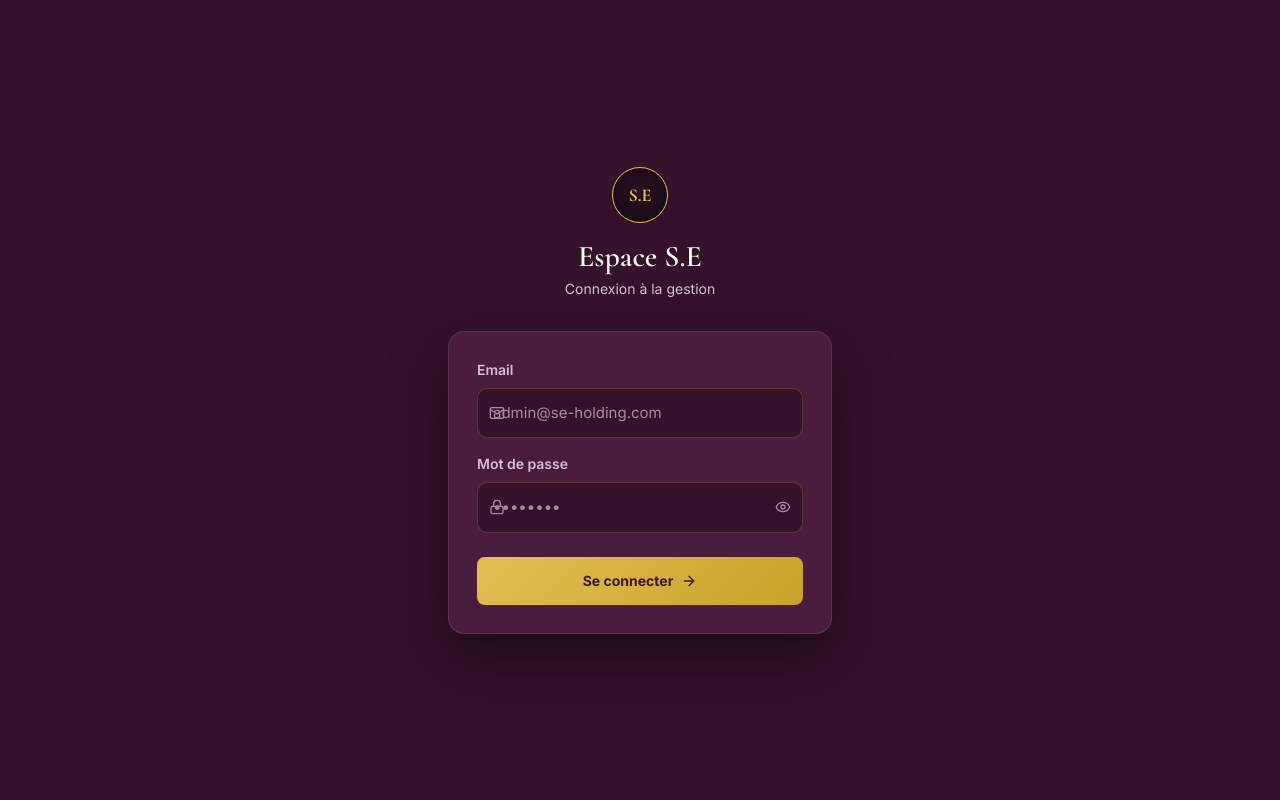
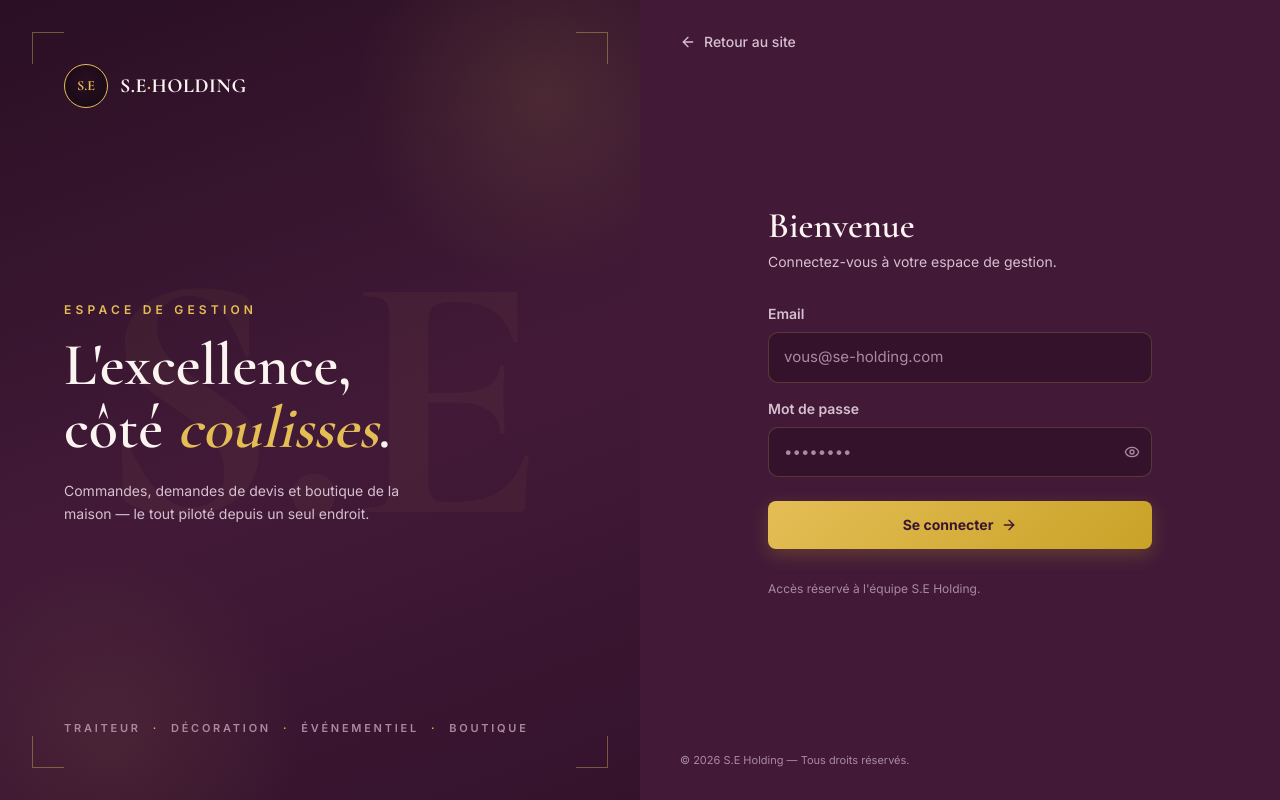
Before and after one commit to Sende45/S.E, a Next.js app: page /login in a window 1280 px wide. Built offline with nearby package versions, Linux system fonts and the light colour scheme.

Commit message:
ajout des nouvelles modifications des fichiers

```diff
--- a/src/app/globals.css
+++ b/src/app/globals.css
@@ -92,3 +92,13 @@ html.light {
   border-color: var(--gold);
   box-shadow: 0 0 0 3px rgba(201, 162, 39, 0.15);
 }
+/* Empêche le fond blanc de l'auto-remplissage Chrome/Safari
+   et conserve la couleur du thème sur les champs .se-input */
+.se-input:-webkit-autofill,
+.se-input:-webkit-autofill:hover,
+.se-input:-webkit-autofill:focus {
+  -webkit-text-fill-color: var(--text);
+  -webkit-box-shadow: 0 0 0 1000px var(--bg) inset;
+  caret-color: var(--text);
+  transition: background-color 9999s ease-in-out 0s;
+}
--- a/src/app/login/page.tsx
+++ b/src/app/login/page.tsx
@@ -1,8 +1,9 @@
 "use client";
 
 import { useState } from "react";
+import Link from "next/link";
 import { useRouter } from "next/navigation";
-import { Lock, Mail, ArrowRight, Eye, EyeOff } from "lucide-react";
+import { ArrowRight, Eye, EyeOff, ArrowLeft } from "lucide-react";
 
 export default function LoginPage() {
   const router = useRouter();
@@ -27,7 +28,9 @@ export default function LoginPage() {
       const data = await res.json().catch(() => ({}));
 
       if (!res.ok) {
-        throw new Error(data.message || `Connexion impossible (code ${res.status})`);
+        throw new Error(
+          data.message || `Connexion impossible (code ${res.status})`
+        );
       }
       router.push("/dashboard");
       router.refresh();
@@ -39,47 +42,127 @@ export default function LoginPage() {
   };
 
   return (
-    <div className="grid min-h-screen place-items-center px-6">
-      <div className="w-full max-w-sm">
-        <div className="mb-8 text-center">
-          <span className="mx-auto mb-4 grid h-14 w-14 place-items-center rounded-full border border-[var(--gold)] bg-[radial-gradient(circle_at_50%_40%,#2a0f24,#140812)] font-display text-lg font-bold text-[var(--gold)]">
+    <div className="grid min-h-screen lg:grid-cols-2">
+      {/* ===== Panneau maison (gauche, desktop) ===== */}
+      <aside className="relative hidden overflow-hidden bg-[linear-gradient(160deg,#2a0f24_0%,#421A38_55%,#34122C_100%)] lg:block">
+        {/* Halos dorés */}
+        <div className="pointer-events-none absolute -right-24 -top-24 h-96 w-96 rounded-full bg-[radial-gradient(circle,var(--gold),transparent_70%)] opacity-[0.12]" />
+        <div className="pointer-events-none absolute -bottom-32 -left-20 h-96 w-96 rounded-full bg-[radial-gradient(circle,var(--gold),transparent_70%)] opacity-[0.08]" />
+
+        {/* Monogramme en filigrane */}
+        <span className="pointer-events-none absolute left-1/2 top-1/2 -translate-x-1/2 -translate-y-1/2 select-none font-display text-[22rem] font-bold leading-none text-[var(--gold)] opacity-[0.04]">
           S.E
         </span>
-          <h1 className="font-display text-3xl font-semibold">Espace S.E</h1>
-          <p className="mt-1 text-sm text-[var(--muted)]">Connexion à la gestion</p>
+
+        {/* Coins « carton d'invitation » */}
+        <span className="absolute left-8 top-8 h-8 w-8 border-l border-t border-[var(--gold)]/40" />
+        <span className="absolute right-8 top-8 h-8 w-8 border-r border-t border-[var(--gold)]/40" />
+        <span className="absolute bottom-8 left-8 h-8 w-8 border-b border-l border-[var(--gold)]/40" />
+        <span className="absolute bottom-8 right-8 h-8 w-8 border-b border-r border-[var(--gold)]/40" />
+
+        {/* Contenu */}
+        <div className="relative flex h-full flex-col justify-between p-12 xl:p-16">
+          <div className="flex items-center gap-3">
+            <span className="grid h-11 w-11 place-items-center rounded-full border border-[var(--gold)] bg-[radial-gradient(circle_at_50%_40%,#2a0f24,#140812)] font-display text-sm font-bold text-[var(--gold)]">
+              S.E
+            </span>
+            <span className="font-display text-xl font-bold tracking-wide">
+              S.E<span className="text-[var(--gold)]">·</span>HOLDING
+            </span>
           </div>
 
-        <form
-          onSubmit={handleSubmit}
-          className="rounded-2xl border border-[var(--border-soft)] bg-[var(--surface)] p-7 shadow-[var(--shadow)]"
+          <div>
+            <p className="mb-4 text-xs font-semibold uppercase tracking-[0.35em] text-[var(--gold)]">
+              Espace de gestion
+            </p>
+            <h2 className="max-w-md font-display text-5xl font-semibold leading-[1.05] xl:text-6xl">
+              L'excellence,
+              <br />
+              côté <em className="italic text-[var(--gold)]">coulisses</em>.
+            </h2>
+            <p className="mt-5 max-w-sm text-sm leading-relaxed text-[var(--muted)]">
+              Commandes, demandes de devis et boutique de la maison — le tout
+              piloté depuis un seul endroit.
+            </p>
+          </div>
+
+          <div className="flex flex-wrap items-center gap-x-3 gap-y-2 text-[11px] font-semibold uppercase tracking-[0.25em] text-[var(--faint)]">
+            <span>Traiteur</span>
+            <span className="text-[var(--gold)]">·</span>
+            <span>Décoration</span>
+            <span className="text-[var(--gold)]">·</span>
+            <span>Événementiel</span>
+            <span className="text-[var(--gold)]">·</span>
+            <span>Boutique</span>
+          </div>
+        </div>
+      </aside>
+
+      {/* ===== Formulaire (droite) ===== */}
+      <main className="relative flex flex-col bg-[var(--bg-2)] px-6 py-8 sm:px-10">
+        <div className="flex justify-start">
+          <Link
+            href="/"
+            className="inline-flex items-center gap-2 text-sm font-medium text-[var(--muted)] transition hover:text-[var(--gold)]"
           >
+            <ArrowLeft className="h-4 w-4" />
+            Retour au site
+          </Link>
+        </div>
+
+        <div className="flex flex-1 items-center justify-center">
+          <div className="w-full max-w-sm py-10">
+            {/* En-tête */}
+            <div className="mb-8 text-center lg:text-left">
+              <span className="mx-auto mb-5 grid h-14 w-14 place-items-center rounded-full border border-[var(--gold)] bg-[radial-gradient(circle_at_50%_40%,#2a0f24,#140812)] font-display text-lg font-bold text-[var(--gold)] lg:hidden">
+                S.E
+              </span>
+              <h1 className="font-display text-4xl font-semibold">Bienvenue</h1>
+              <p className="mt-1.5 text-sm text-[var(--muted)]">
+                Connectez-vous à votre espace de gestion.
+              </p>
+            </div>
+
+            <form onSubmit={handleSubmit}>
               {erreur && (
-            <div className="mb-4 rounded-lg border border-red-500/30 bg-red-500/10 p-3 text-sm text-red-400">
+                <div className="mb-5 rounded-lg border border-red-500/30 bg-red-500/10 p-3 text-sm text-red-400">
                   {erreur}
                 </div>
               )}
 
-          <label className="mb-2 block text-sm font-semibold text-[var(--muted)]">Email</label>
+              <label
+                htmlFor="email"
+                className="mb-2 block text-sm font-semibold text-[var(--muted)]"
+              >
+                Email
+              </label>
               <div className="relative mb-4">
-            <Mail className="absolute left-3 top-1/2 h-4 w-4 -translate-y-1/2 text-[var(--faint)]" />
                 <input
+                  id="email"
                   type="email"
+                  autoComplete="email"
                   value={email}
                   onChange={(e) => setEmail(e.target.value)}
-              className="se-input pl-10"
-              placeholder="admin@se-holding.com"
+                  className="se-input"
+                  placeholder="vous@se-holding.com"
                   required
                 />
               </div>
 
-          <label className="mb-2 block text-sm font-semibold text-[var(--muted)]">Mot de passe</label>
+              <label
+                htmlFor="motdepasse"
+                className="mb-2 block text-sm font-semibold text-[var(--muted)]"
+              >
+                Mot de passe
+              </label>
               <div className="relative mb-6">
-            <Lock className="absolute left-3 top-1/2 h-4 w-4 -translate-y-1/2 text-[var(--faint)]" />
                 <input
+                  id="motdepasse"
                   type={voirMdp ? "text" : "password"}
+                  autoComplete="current-password"
                   value={motDePasse}
                   onChange={(e) => setMotDePasse(e.target.value)}
-              className="se-input pl-10 pr-10"
+                  className="se-input pr-10"
                   placeholder="••••••••"
                   required
                 />
@@ -87,21 +170,43 @@ export default function LoginPage() {
                   type="button"
                   onClick={() => setVoirMdp((v) => !v)}
                   className="absolute right-3 top-1/2 -translate-y-1/2 text-[var(--faint)] transition-colors hover:text-[var(--gold)]"
-              aria-label={voirMdp ? "Masquer le mot de passe" : "Afficher le mot de passe"}
+                  aria-label={
+                    voirMdp ? "Masquer le mot de passe" : "Afficher le mot de passe"
+                  }
                 >
-              {voirMdp ? <EyeOff className="h-4 w-4" /> : <Eye className="h-4 w-4" />}
+                  {voirMdp ? (
+                    <EyeOff className="h-4 w-4" />
+                  ) : (
+                    <Eye className="h-4 w-4" />
+                  )}
                 </button>
               </div>
 
               <button
                 type="submit"
                 disabled={chargement}
-            className="flex w-full items-center justify-center gap-2 rounded-lg bg-[linear-gradient(135deg,var(--gold),var(--gold-deep))] px-6 py-3.5 text-sm font-bold text-[#3A1631] transition-transform hover:-translate-y-0.5 disabled:opacity-60"
+                className="flex w-full items-center justify-center gap-2 rounded-lg bg-[linear-gradient(135deg,var(--gold),var(--gold-deep))] px-6 py-3.5 text-sm font-bold text-[#3A1631] shadow-[0_6px_18px_rgba(201,162,39,0.25)] transition-transform hover:-translate-y-0.5 disabled:cursor-not-allowed disabled:opacity-60"
               >
-            {chargement ? "Connexion..." : <>Se connecter <ArrowRight className="h-4 w-4" /></>}
+                {chargement ? (
+                  "Connexion..."
+                ) : (
+                  <>
+                    Se connecter <ArrowRight className="h-4 w-4" />
+                  </>
+                )}
               </button>
             </form>
+
+            <p className="mt-8 text-center text-xs text-[var(--faint)] lg:text-left">
+              Accès réservé à l'équipe S.E Holding.
+            </p>
           </div>
+        </div>
+
+        <p className="text-center text-[11px] text-[var(--faint)] lg:text-left">
+          © {new Date().getFullYear()} S.E Holding — Tous droits réservés.
+        </p>
+      </main>
     </div>
   );
 }
```
Lines whose indentation alone changed are shown as unchanged.
